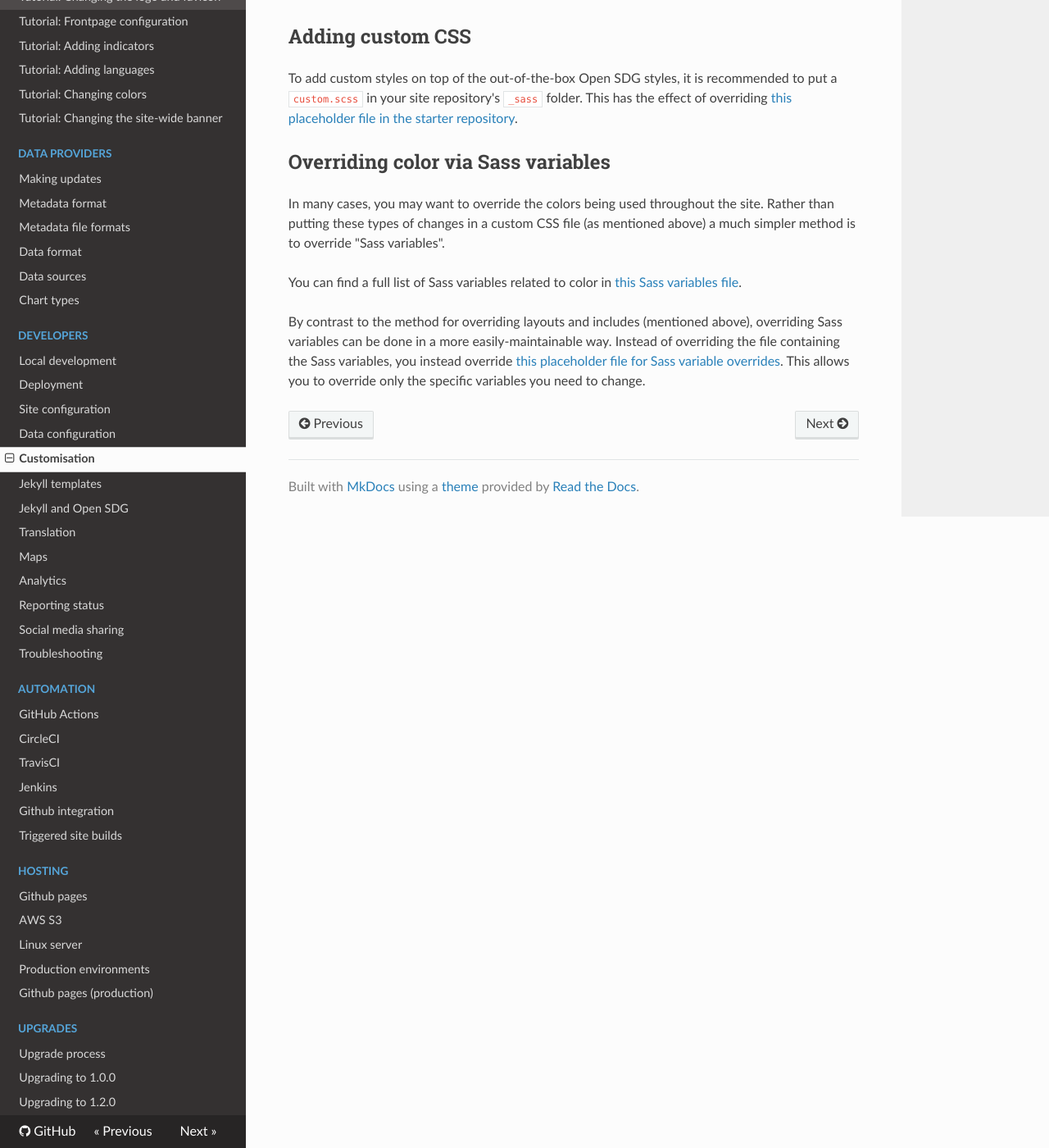
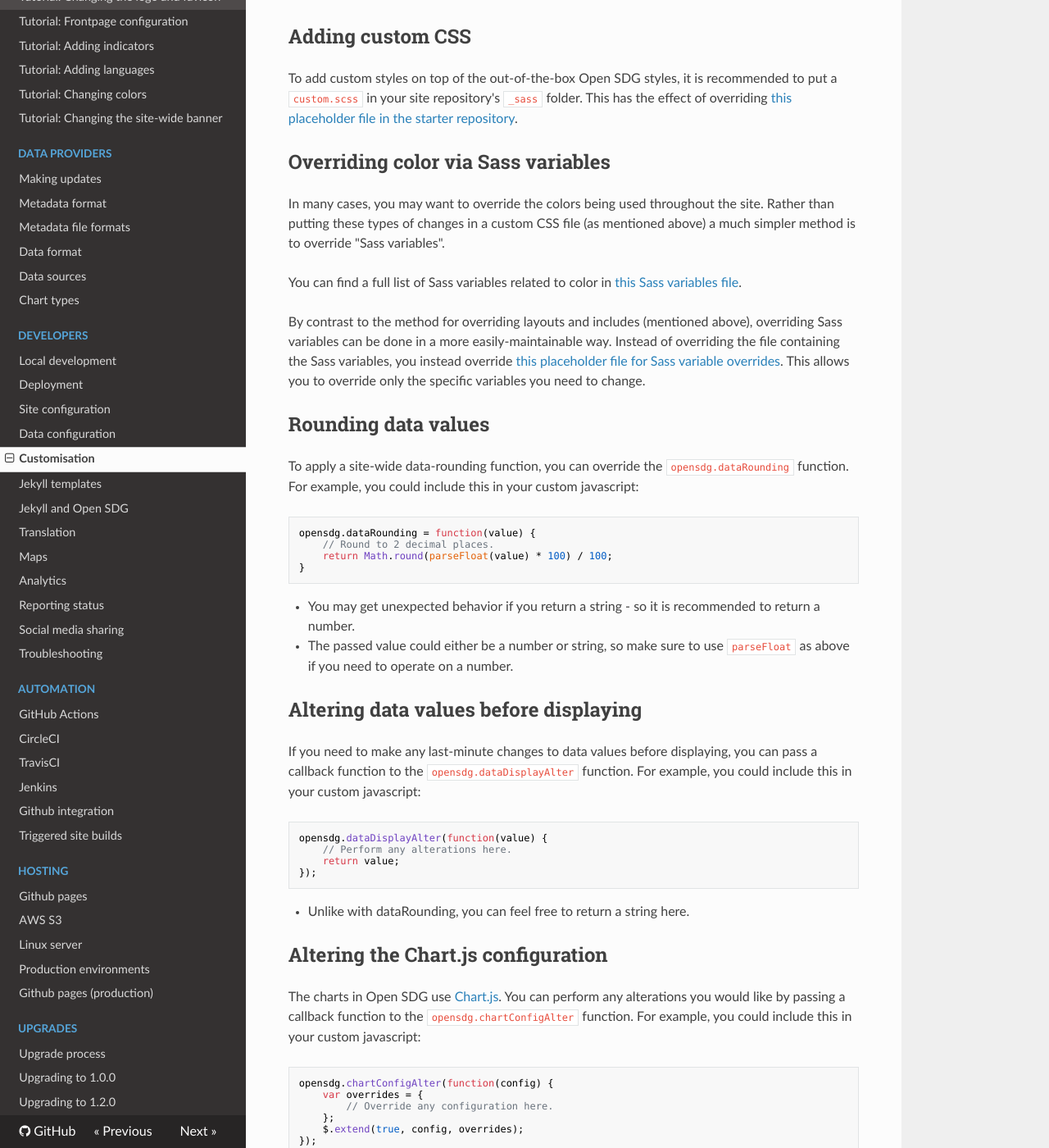
Before and after one commit to open-sdg/open-sdg, an MkDocs documentation site: the page built from docs/customisation.md, in a window 1280 px wide and 1400 px high, scrolled down 2129 px. Shown: the whole window at 82% size. Built offline with MkDocs 1.6.1, drawn with Linux system fonts in a browser that asks for light colours; nearby versions of some CDN libraries; old or Windows-style settings are respelled for this version of MkDocs; some of the changed text lies outside the part shown.

Commit message:
Document all of the javascript hooks

````diff
--- a/docs/customisation.md
+++ b/docs/customisation.md
@@ -70,3 +70,56 @@ In many cases, you may want to override the colors being used throughout the sit
 You can find a full list of Sass variables related to color in [this Sass variables file](https://github.com/open-sdg/open-sdg/blob/master/_sass/variables/_colors.scss).
 
 By contrast to the method for overriding layouts and includes (mentioned above), overriding Sass variables can be done in a more easily-maintainable way. Instead of overriding the file containing the Sass variables, you instead override [this placeholder file for Sass variable overrides](https://github.com/open-sdg/open-sdg/blob/master/_sass/variables.scss). This allows you to override only the specific variables you need to change.
+
+## Rounding data values
+
+To apply a site-wide data-rounding function, you can override the `opensdg.dataRounding` function. For example, you could include this in your custom javascript:
+
+```
+opensdg.dataRounding = function(value) {
+    // Round to 2 decimal places.
+    return Math.round(parseFloat(value) * 100) / 100;
+}
+```
+
+* You may get unexpected behavior if you return a string - so it is recommended to return a number.
+* The passed value could either be a number or string, so make sure to use `parseFloat` as above if you need to operate on a number.
+
+## Altering data values before displaying
+
+If you need to make any last-minute changes to data values before displaying, you can pass a callback function to the `opensdg.dataDisplayAlter` function. For example, you could include this in your custom javascript:
+
+```
+opensdg.dataDisplayAlter(function(value) {
+    // Perform any alterations here.
+    return value;
+});
+```
+
+* Unlike with dataRounding, you can feel free to return a string here.
+
+## Altering the Chart.js configuration
+
+The charts in Open SDG use [Chart.js](https://www.chartjs.org/). You can perform any alterations you would like by passing a callback function to the `opensdg.chartConfigAlter` function. For example, you could include this in your custom javascript:
+
+```
+opensdg.chartConfigAlter(function(config) {
+    var overrides = {
+        // Override any configuration here.
+    };
+    $.extend(true, config, overrides);
+});
+```
+
+## Altering the jQuery Datatables configuration
+
+The tables in Open SDG use [jQuery Datatables](https://datatables.net/). You can perform any alterations you would like by passing a callback function to the `opensdg.tableConfigAlter` function. For example, you could include this in your custom javascript:
+
+```
+opensdg.tableConfigAlter(function(config) {
+    var overrides = {
+        // Override any configuration here.
+    };
+    $.extend(true, config, overrides);
+});
+```
````
